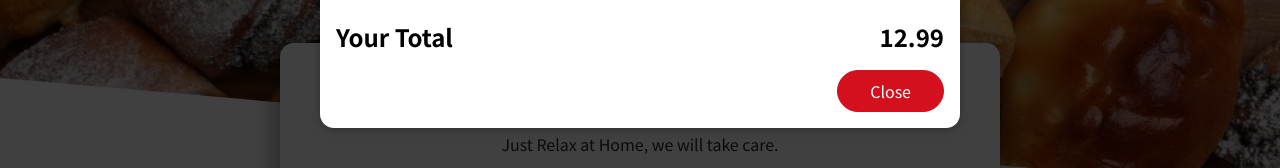
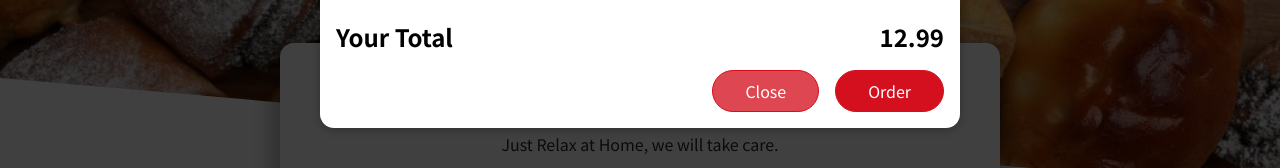
Before and after one commit to jsfinesse/Food-Order-App, a React (Create React App) app: page / in a window 1280 px wide. In both pictures the pointer is over the button "Close". Shown: the part 197-365 px from the top of the page. Built offline with nearby package versions, Linux system fonts and the light colour scheme.

Commit message:
Adjusted Cart CSS

```diff
--- a/src/components/Cart/Cart.js
+++ b/src/components/Cart/Cart.js
@@ -22,6 +22,7 @@ const Cart = (props) => {
             </div>
             <div className={classes.actions}>
                 <button className={classes["button--alt"]}>Close</button>
+                <button className={classes.button}>Order</button>
             </div>
         </Modal>
     );
--- a/src/components/Cart/Cart.module.css
+++ b/src/components/Cart/Cart.module.css
@@ -31,7 +31,7 @@
 
 .actions button:hover,
 .actions button:active {
-    background-color: #D4101E;
+    background-color: #d4101dc4;
     border-color: #D4101E;
     color: white;
 }
```
